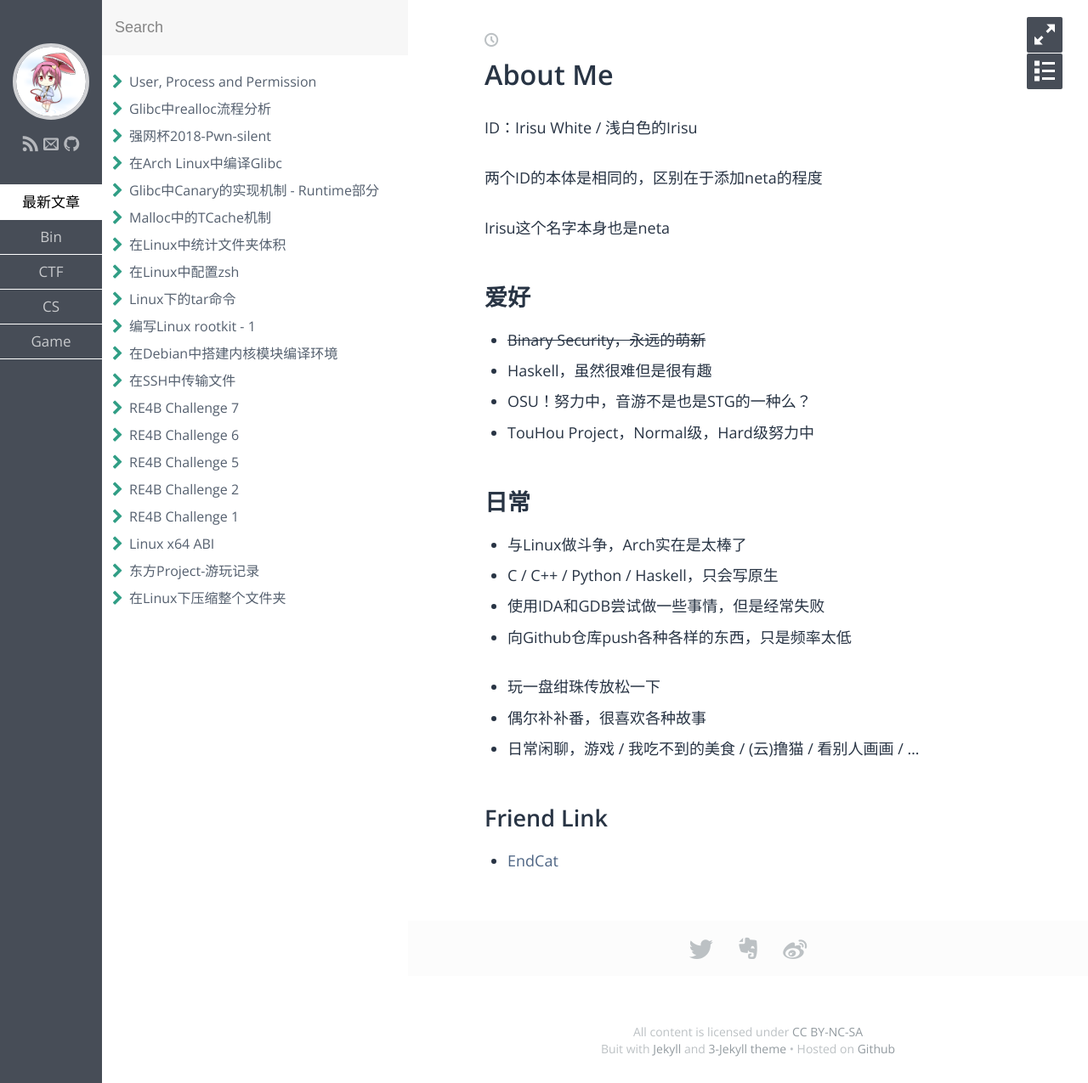
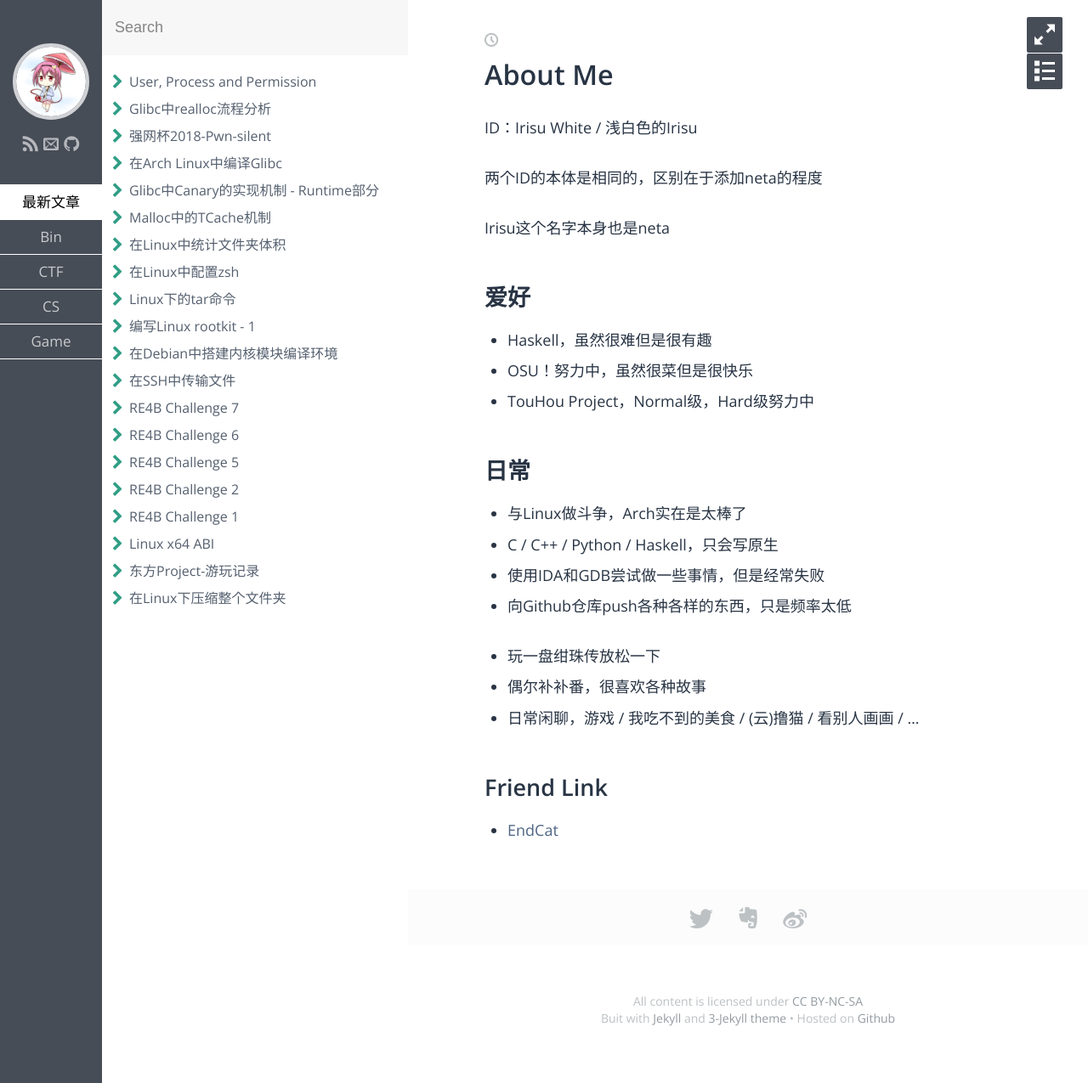
Before and after one commit to irisu-white/irisu-white.github.io, a Jekyll site: the page built from index.md, in a window 1280 px wide. Shown: the whole page at 85% size. Built offline with Jekyll 4.4.1, drawn with Linux system fonts in a browser that asks for light colours; some web fonts are replaced.

Commit message:
Update index.md
fix something...

```diff
--- a/index.md
+++ b/index.md
@@ -11,10 +11,8 @@ Irisu这个名字本身也是neta
 
 ## 爱好
 
-* <strike>Binary Security，永远的萌新</strike>
-
 * Haskell，虽然很难但是很有趣
-* OSU！努力中，音游不是也是STG的一种么？
+* OSU！努力中，虽然很菜但是很快乐
 * TouHou Project，Normal级，Hard级努力中
 
 ## 日常
```
